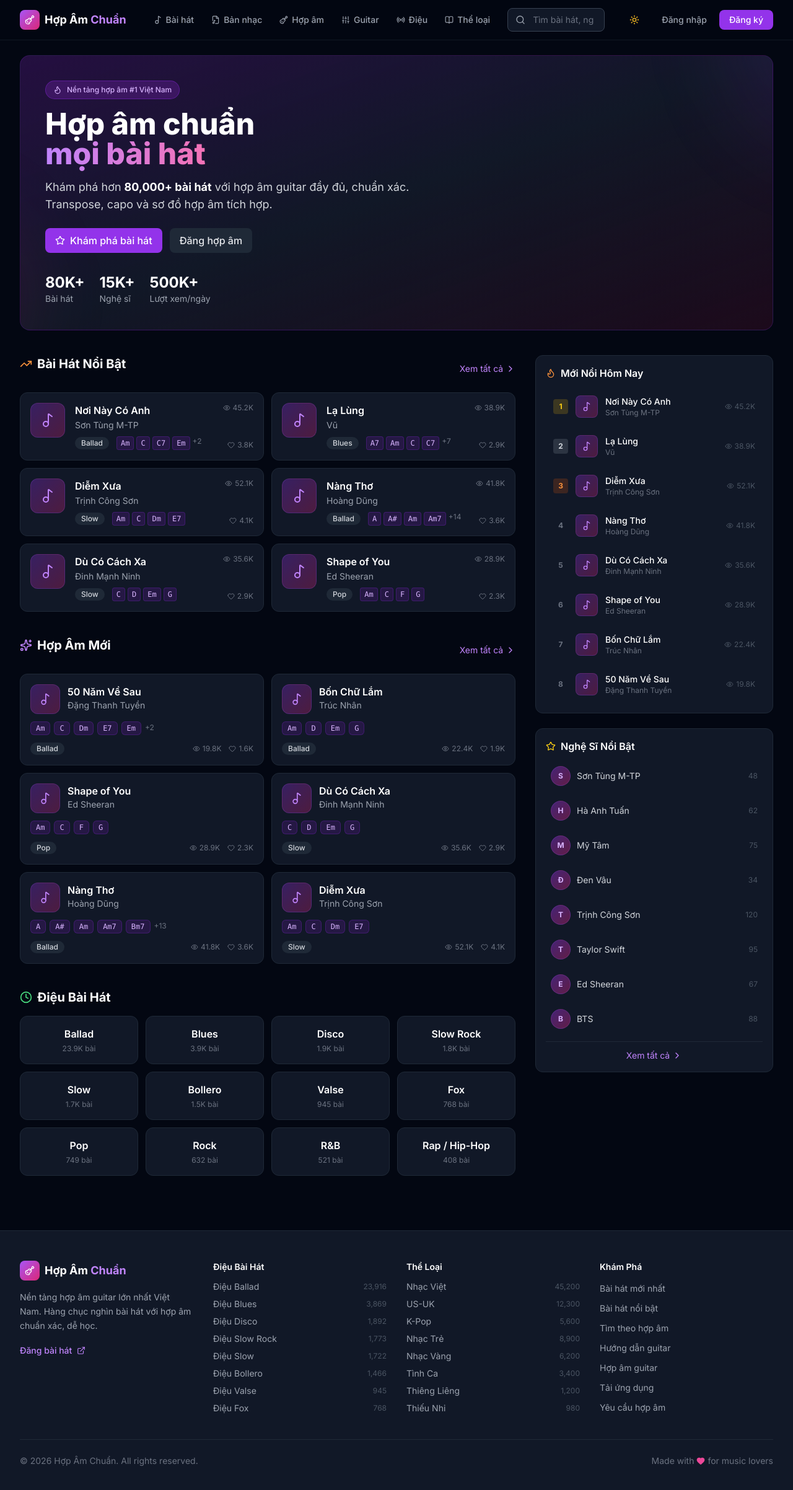
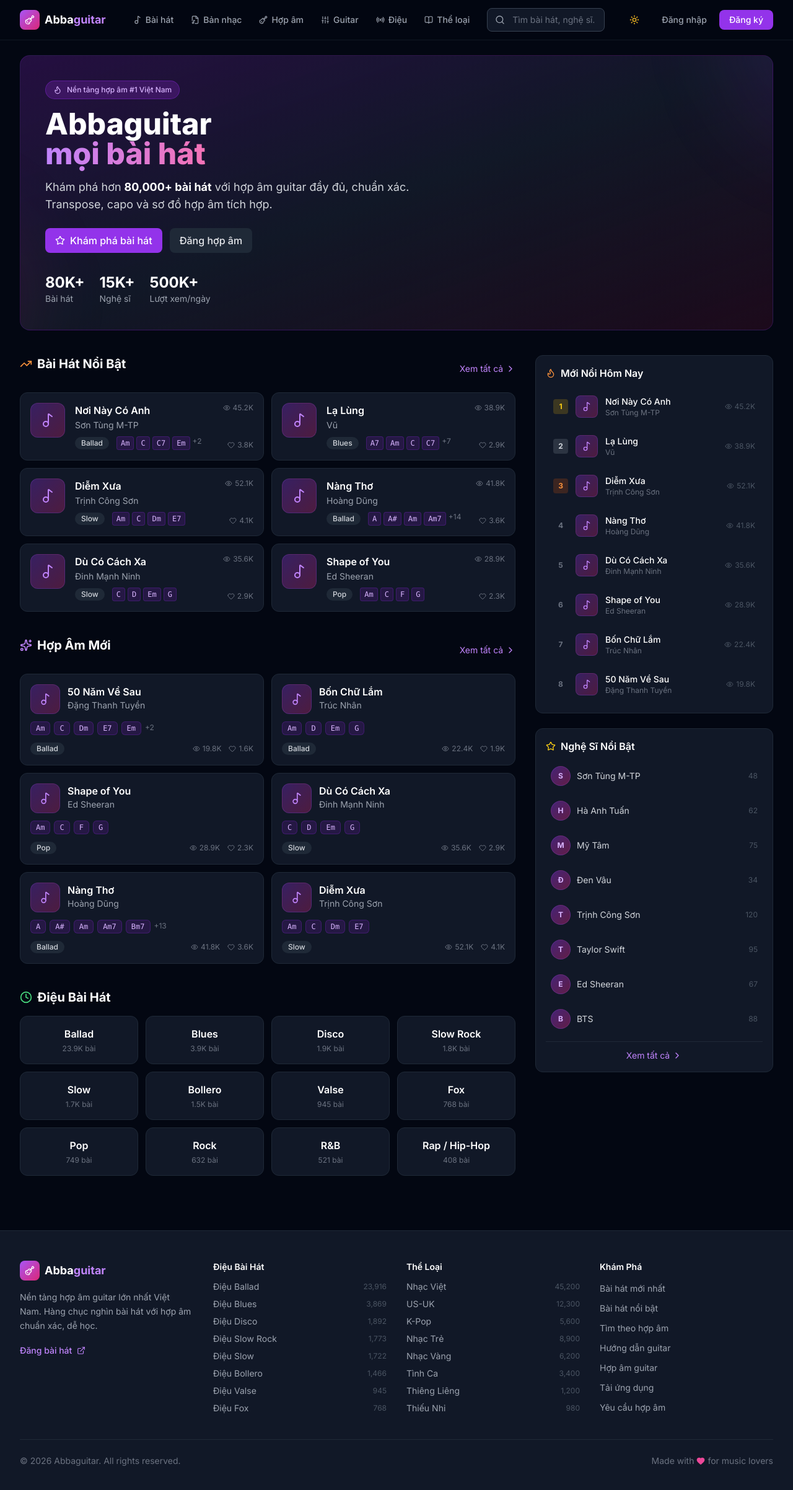
Before and after one commit to DuongNhi99/guitarapp, a React (Vite) app: page / in a window 1280 px wide. Shown: the top 2404 px of the page at 62% size. Built offline with nearby package versions, Linux system fonts and the light colour scheme.

Commit message:
Rename brand to Abbaguitar

```diff
--- a/index.html
+++ b/index.html
@@ -10,7 +10,7 @@
       href="https://fonts.googleapis.com/css2?family=Inter:wght@300;400;500;600;700;800&display=swap"
       rel="stylesheet"
     />
-    <title>Hợp Âm Chuẩn - Guitar Chords</title>
+    <title>Abbaguitar - Guitar Chords</title>
   </head>
   <body>
     <div id="root"></div>
--- a/src/components/Layout/Footer.tsx
+++ b/src/components/Layout/Footer.tsx
@@ -14,7 +14,7 @@ export default function Footer() {
                 <Guitar className="w-4 h-4 text-white" />
               </div>
               <span className="font-bold text-white text-lg">
-                Hợp Âm <span className="text-purple-400">Chuẩn</span>
+                Abba<span className="text-purple-400">guitar</span>
               </span>
             </Link>
             <p className="text-gray-400 text-sm leading-relaxed mb-4">
@@ -100,7 +100,7 @@ export default function Footer() {
 
         <div className="border-t border-gray-800 mt-10 pt-6 flex flex-col sm:flex-row items-center justify-between gap-4">
           <p className="text-gray-500 text-sm">
-            © {new Date().getFullYear()} Hợp Âm Chuẩn. All rights reserved.
+            © {new Date().getFullYear()} Abbaguitar. All rights reserved.
           </p>
           <p className="text-gray-500 text-sm flex items-center gap-1">
             Made with{" "}
--- a/src/components/Layout/Header.tsx
+++ b/src/components/Layout/Header.tsx
@@ -51,7 +51,7 @@ export default function Header() {
               <Guitar className="w-4 h-4 text-white" />
             </div>
             <span className="font-bold text-white text-lg hidden sm:block">
-              Hợp Âm <span className="text-purple-400">Chuẩn</span>
+              Abba<span className="text-purple-400">guitar</span>
             </span>
           </Link>
 
--- a/src/pages/GuitarPage.tsx
+++ b/src/pages/GuitarPage.tsx
@@ -98,7 +98,10 @@ function pluck(freq: number, ctx: AudioContext) {
 
 // ─── Pitch detection (Normalised Square Difference – McLeod Pitch Method) ─────
 
-function autoCorrelate(buf: Float32Array<ArrayBuffer>, sampleRate: number): number {
+function autoCorrelate(
+  buf: Float32Array<ArrayBuffer>,
+  sampleRate: number,
+): number {
   const n = buf.length;
 
   // Silence gate
--- a/src/pages/HomePage.tsx
+++ b/src/pages/HomePage.tsx
@@ -32,7 +32,7 @@ export default function HomePage() {
             Nền tảng hợp âm #1 Việt Nam
           </div>
           <h1 className="text-3xl sm:text-4xl lg:text-5xl font-extrabold text-white leading-tight mb-4">
-            Hợp âm chuẩn
+            Abbaguitar
             <br />
             <span className="text-transparent bg-clip-text bg-gradient-to-r from-purple-400 to-pink-400">
               mọi bài hát
--- a/src/utils/printSheet.ts
+++ b/src/utils/printSheet.ts
@@ -74,7 +74,7 @@ export function printSheetMusic(song: Song, transpose: number, capo: number) {
 <html lang="vi">
 <head>
   <meta charset="UTF-8" />
-  <title>${song.title} – ${song.artist.name} | Hợp Âm Chuẩn</title>
+  <title>${song.title} – ${song.artist.name} | Abbaguitar</title>
   <style>
     * { box-sizing: border-box; margin: 0; padding: 0; }
     body {
```
Also changed, not shown: 1 other file (tests, documents, lock files or other folders).
